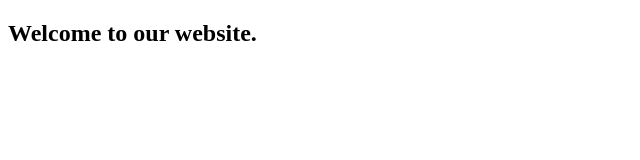
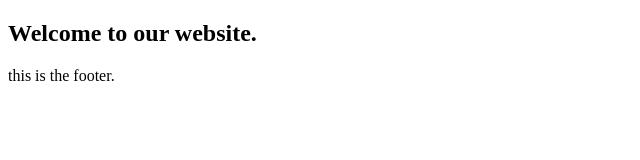
Before and after one commit to thepowerofali/learning, a plain HTML site: page index.html in a window 1280 px wide. Shown: the whole page, without its empty margins (0-640 px from the left). Drawn offline with Linux system fonts and the light colour scheme.

Commit message:
added footer

```diff
--- a/index.html
+++ b/index.html
@@ -11,6 +11,7 @@
     <header>
         <h2>Welcome to our website.</h2>
     </header>
+    <footer><p>this is the footer.</p></footer>
 </body>
 
 </html>
```
